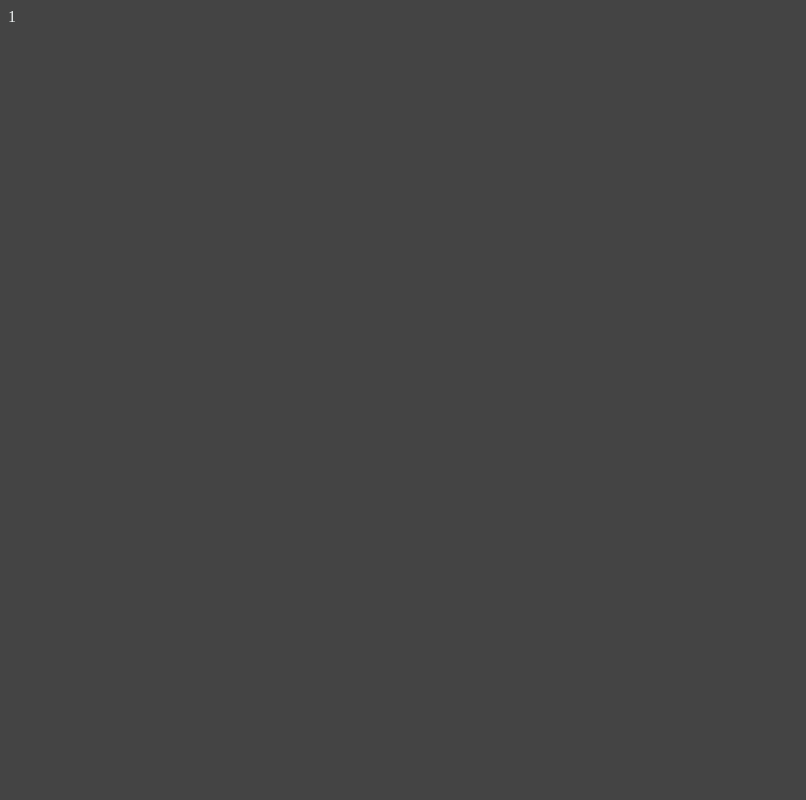
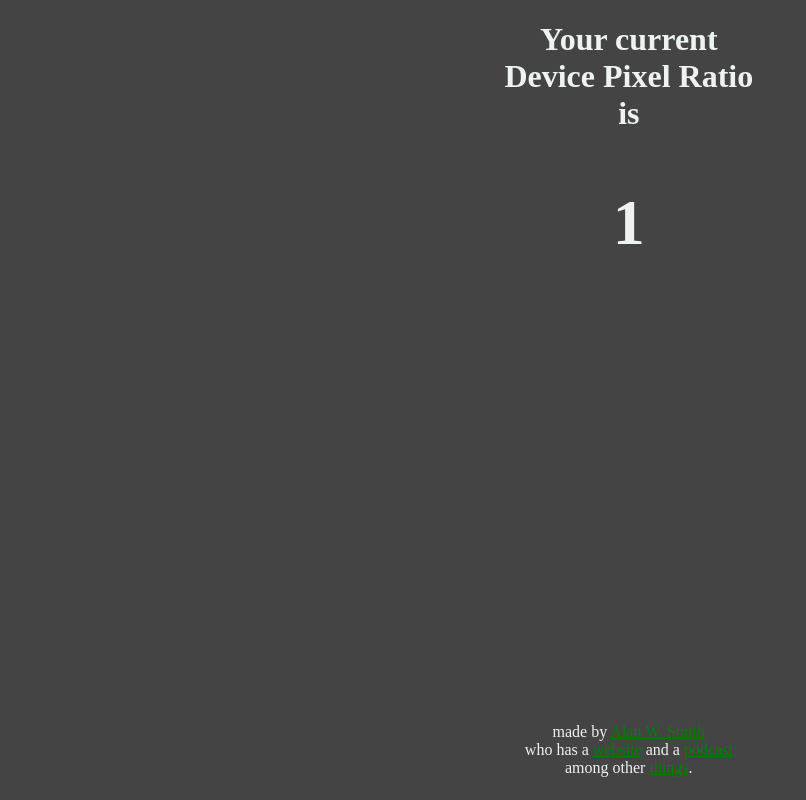
Before and after one commit to alanwsmith/dpr.alanwsmith.com, a plain HTML site: page site/index.html in a window 1280 px wide. Shown: the whole page, without its empty margins (0-806 px from the left). Drawn offline with Linux system fonts and the light colour scheme.

Commit message:
Added some text and a footer

```diff
--- a/site/index.html
+++ b/site/index.html
@@ -9,10 +9,44 @@
         color: #eef2f2;
         background-color: #444;
       }
+      h1 {
+        text-align: center;
+      }
+      #dpr {
+        padding-top: 2rem;
+        font-size: 4rem;
+        font-weight: bold;
+        text-align: center;
+      }
+      main {
+        position: absolute;
+        top: 0;
+        bottom: 4.8rem;
+        width: 97%;
+      }
+      footer {
+        text-align: center;
+        position: absolute;
+        bottom: 0;
+        height: 4.8rem;
+        width: 97%;
+      }
+      a {
+        color: green;
+      }
     </style>
   </head>
   <body>
-    <div id="dpr">hasdf</div>
+    <main>
+      <h1>Your current<br />Device Pixel Ratio<br />is<br /></h1>
+      <div id="dpr"></div>
+    </main>
+    <footer>
+      made by <a href="https://twitter.com/TheIdOfAlan">Alan W. Smith</a>
+      <br />who has a <a href="https://www.alanwsmith.com">website</a> and a
+      <a href="https://podcast.alanwsmith.com/">podcast</a> <br />among other
+      <a href="https://links.alanwsmith.com">things</a>.
+    </footer>
   </body>
   <script>
     function getDPR() {
```
